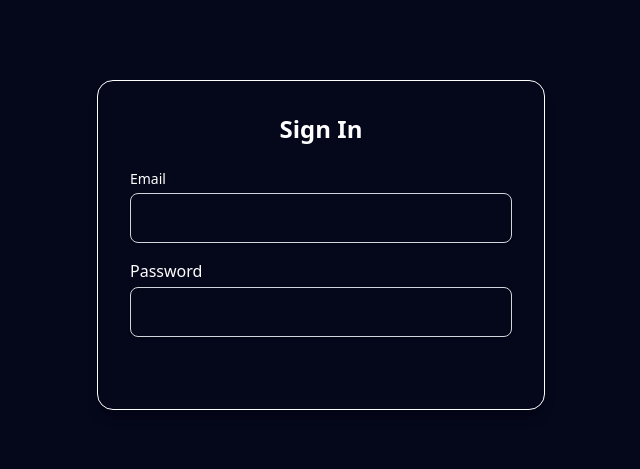
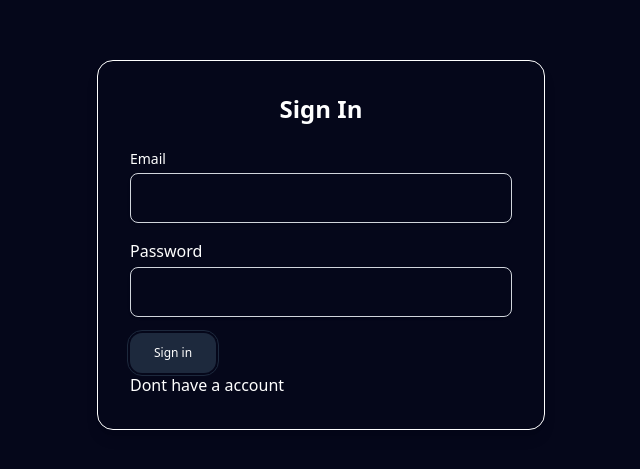
Before and after one commit to Tanujeet/CodeClimb, a Next.js app in the folder apps/web/: page /auth/signin in a window 1280 px wide. Shown: the part 155-624 px from the top of the page, without its empty margins (319-959 px from the left). Built offline with nearby package versions, Linux system fonts and the light colour scheme.

Commit message:
signin page added

```diff
--- a/apps/web/app/auth/signin/page.tsx
+++ b/apps/web/app/auth/signin/page.tsx
@@ -26,8 +26,16 @@ const Signin = () => {
               className="mt-1 block w-full p-3 border border-gray-300 rounded-lg shadow-sm focus:ring-blue-500 focus:border-blue-500"
             />
           </div>
-          <button></button>
+          <button
+            type="submit"
+            className="relative px-6 py-3 rounded-xl text-xs bg-slate-800 w-fit h-fit  outline outline-offset-2 outline-slate-800 hover:bg-gradient-to-br from-slate-500 via-cyan-600 to-teal-500
+hover:outline-cyan-600
+glass-effect transition-all duration-300 ease-in-out"
+          >
+            Sign in
+          </button>
         </form>
+        <p>Dont have a account</p>
       </div>
     </div>
   );
```
